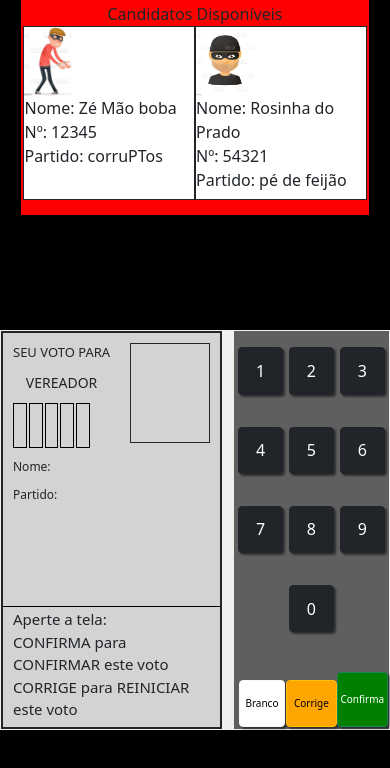
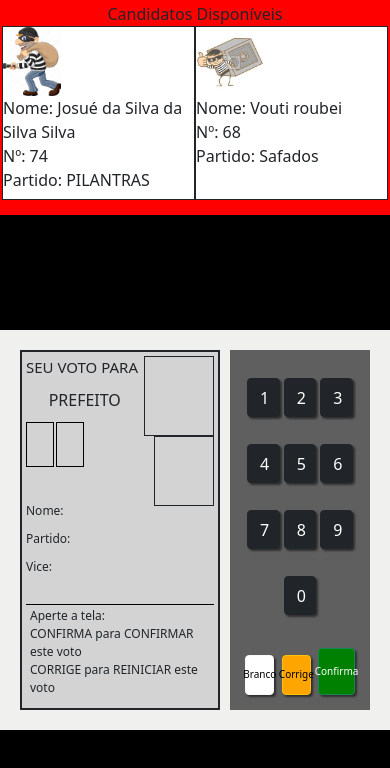
Before and after one commit to gabriellisboa08/urna-eletronica, a plain HTML site: page index.html in a window 390 px wide. Drawn offline with nearby package versions, Linux system fonts and the light colour scheme.

Commit message:
update Responsive

```diff
--- a/candidatos.js
+++ b/candidatos.js
@@ -13,20 +13,20 @@ let vereadores = [];
 
 prefeitos.push(
     new Candidatos(
-        "74",
-        "Josué da Silva",
-        "PILANTRAS",
-        "img/prefeito-1.jpg",
-        "Reinoldo feliciano",
-        "img/vice-1.jpg"
+        '74',
+        'Josué da Silva da Silva Silva',
+        'PILANTRAS',
+        'img/prefeito-1.jpg',
+        'Reinoldo feliciano',
+        'img/vice-1.jpg'
     ),
     new Candidatos(
-        "68",
-        "Vouti roubei",
-        "Safados",
-        "img/prefeito-2.jpg",
-        "Martendal",
-        "img/vice-2.jpg"
+        '68',
+        'Vouti roubei',
+        'Safados',
+        'img/prefeito-2.jpg',
+        'Martendal',
+        'img/vice-2.jpg'
     )
 );
 
--- a/index.html
+++ b/index.html
@@ -8,8 +8,10 @@
         <title>Urna Eletrônica</title>
         <link rel="stylesheet" href="style.css" />
         <link rel="shortcut icon" href='https://www.justicaeleitoral.jus.br/spe/assets/img/icone-passo-a-passo-6.png' type="image/x-icon">
-        <link href="https://cdn.jsdelivr.net/npm/bootstrap@5.1.3/dist/css/bootstrap.min.css" rel="stylesheet" integrity="sha384-1BmE4kWBq78iYhFldvKuhfTAU6auU8tT94WrHftjDbrCEXSU1oBoqyl2QvZ6jIW3" crossorigin="anonymous">
-<script src="https://cdn.jsdelivr.net/npm/bootstrap@5.1.3/dist/js/bootstrap.bundle.min.js" integrity="sha384-ka7Sk0Gln4gmtz2MlQnikT1wXgYsOg+OMhuP+IlRH9sENBO0LRn5q+8nbTov4+1p" crossorigin="anonymous"></script>
+        <link href="https://cdn.jsdelivr.net/npm/bootstrap@5.1.3/dist/css/bootstrap.min.css" rel="stylesheet"
+            integrity="sha384-1BmE4kWBq78iYhFldvKuhfTAU6auU8tT94WrHftjDbrCEXSU1oBoqyl2QvZ6jIW3" crossorigin="anonymous">
+        <script src="https://cdn.jsdelivr.net/npm/bootstrap@5.1.3/dist/js/bootstrap.bundle.min.js"
+            integrity="sha384-ka7Sk0Gln4gmtz2MlQnikT1wXgYsOg+OMhuP+IlRH9sENBO0LRn5q+8nbTov4+1p" crossorigin="anonymous"></script>
     </head>
 
     <body>
@@ -22,6 +24,7 @@
                 <div class="urna">
                     <div class="urna-info">
                         <div id="urna-info-candidatos">
+                            <div class="info-info-candidatos">
                                 <div id="seu-voto-para">SEU VOTO PARA</div>
                                 <div id="tipo-cargo">VEREADOR</div>
                                 <div id="numeros-digitados">
@@ -35,14 +38,17 @@
                                     <div class="info-candidatos">Nome: <span id="span-nome"></span></div>
                                     <div class="info-candidatos">Partido: <span id="span-partido"></span></div>
                                 </div>
+                            </div>
+
+
                                 <div id="imgs">
                                     <div class="imgs" id="img-prefeito"></div>
                                     <div class="imgs" id="img-vice-prefeito">
+                                    </div>
+                                </div>
 
                         </div>
-                            </div>
-                        </div>
-                        <hr id="hr1">
+
 
                         <div id="urna-info-legend">
                             <div id="legend">
@@ -86,8 +92,8 @@
 
                             0
                         </button>
-                        <button id="urna-teclado-btns-branco"  class="btn btn-light" onclick="choosenBranco()">Branco</button>
-                        <button id="urna-teclado-btns-corrige"  class="btn btn-warning" onclick="corrige()">Corrige</button>
+                        <button id="urna-teclado-btns-branco" class="btn btn-light" onclick="choosenBranco()">Branco</button>
+                        <button id="urna-teclado-btns-corrige" class="btn btn-warning" onclick="corrige()">Corrige</button>
                         <button id="urna-teclado-btns-confirma" class="btn btn-success" onclick="confirma()">Confirma</button>
                     </div>
                 </div>
@@ -107,4 +113,5 @@
         <script src="candidatos.js"></script>
         <script src="main.js"></script>
     </body>
+
 </html>
--- a/main.js
+++ b/main.js
@@ -9,6 +9,7 @@ let votos = [];
 let etapa = 1;
 let branco = false;
 let nulo = false;
+proximaEtapa() // excuir depois!
 mostrarCandidatosDisponiveis() // CHAMANDO A FUNÇÃO PARA MOSTRAR OS CANDIDATOS DISPONÍVEIS;
 document
     .querySelector('#comprovante-wrapper')
--- a/style.css
+++ b/style.css
@@ -64,13 +64,12 @@
     height: 100%;
     background-color: lightgray;
     margin-right: 3%;
-    padding-left: 25px;
-    padding-right: 25px;
-    padding-top: 25px;
+    padding: 4px;
     font-size: 25px;
     border: solid 2px;
     position: relative;
 }
+
 .urna-teclado {
     position: relative;
     display: grid;
@@ -141,12 +140,13 @@
 }
 .num-digitado {
     height: 65px;
-    width: 7%;
+    width: 8%;
+    min-width: 28px;
     border: solid 1px black;
 }
 #tipo-cargo {
-    margin: 5% auto;
     text-align: center;
+    margin: 10px;
 }
 #numeros-digitados {
     display: flex;
@@ -163,44 +163,39 @@
     display: flex;
     flex-direction: column;
     margin: 5% 0px;
+    padding-top: 15px;
 }
 .info-candidatos {
     margin-bottom: 10px;
 }
 #imgs {
-    position: absolute;
-    right: 0;
-    top: 0;
     display: flex;
     flex-direction: column;
     align-items: flex-end;
 }
 #urna-info-candidatos {
+    display: flex;
     border: 1px black;
     height: 80%;
-    position: relative;
+    flex-direction: row;
+}
+.info-info-candidatos {
+    width: 80%;
+}
+.div-imgs {
+    width: 20%;
 }
 #urna-info-legend {
-    margin-top: 10px;
-
-    position: relative;
-    bottom: 0;
+    border-top: 1px solid black;
     /* display: none; */
+    padding: 7px 0px;
 }
 #legend {
-    margin-top: -29px;
-}
-hr {
-    margin: 0px -25px;
-    color: black !important;
-    background-color: black !important;
-    margin-left: -15px;
-    margin-right: -15px;
-
-    opacity: 1 !important;
-    margin: 0px;
-
-    border: solid 1px;
+    font-size: 20px;
+    height: 100%;
+    width: 100%;
+    border-top: 1px;
+    border-color: black;
 }
 #img-prefeito {
     border: solid 1px;
@@ -279,10 +274,6 @@ hr {
     font-size: 5em;
 }
 #div-info-voto-nulo {
-    position: absolute;
-    top: 90%;
-    font-size: 3em;
-    transform: translate(-0%, -90%);
 }
 #comprovante-wrapper {
     width: 100%;
@@ -349,9 +340,7 @@ hr {
     #urna-teclado-btns-confirma {
         font-size: 10px;
     }
-    .urna-info {
-        padding: 15px;
-    }
+
     .urna-teclado {
         padding: 15px;
     }
@@ -363,7 +352,6 @@ hr {
     }
     #tipo-cargo {
         font-size: 16px;
-        margin-right: 83px;
     }
     #img-prefeito {
         width: 100px;
@@ -381,6 +369,7 @@ hr {
     }
     #info-candidatos {
         font-size: 15px;
+        margin: 4% 0px;
     }
     #legend {
         margin-bottom: -4px;
@@ -403,7 +392,48 @@ hr {
         font-size: 15px;
     }
 }
-@media only screen and (max-width: 478px) {
+@media only screen and (max-width: 586px) {
+    #imgs {
+        /* width: 80px; */
+    }
+    #info-candidatos {
+        padding-top: 30px;
+        font-size: 12px;
+    }
+    #legend {
+        font-size: 12px;
+        padding: 4px;
+    }
+}
+@media only screen and (max-width: 586px) {
+    #img-prefeito {
+        width: 70px;
+        height: 80px;
+    }
+
+    #img-vice-prefeito {
+        width: 60px;
+        height: 70px;
+    }
+
+    #info-candidatos {
+        padding-top: 30px;
+        font-size: 12px;
+    }
+    #legend {
+        font-size: 12px;
+        padding: 4px;
+    }
+}
+@media only screen and (max-width: 500px) {
+    .num-digitado {
+        width: 28px;
+    }
+}
+@media only screen and (max-width: 399px) {
+    /*Aqui prescosp alterar as letras  e  os botões*/
+}
+/* @media only screen and (max-width: 478px) {
     .urna {
         padding: 10px;
         max-width: 700px;
@@ -653,4 +683,4 @@ hr {
             width: 90%;
         }
     }
-}
+} */
```
Lines whose indentation alone changed are shown as unchanged.
